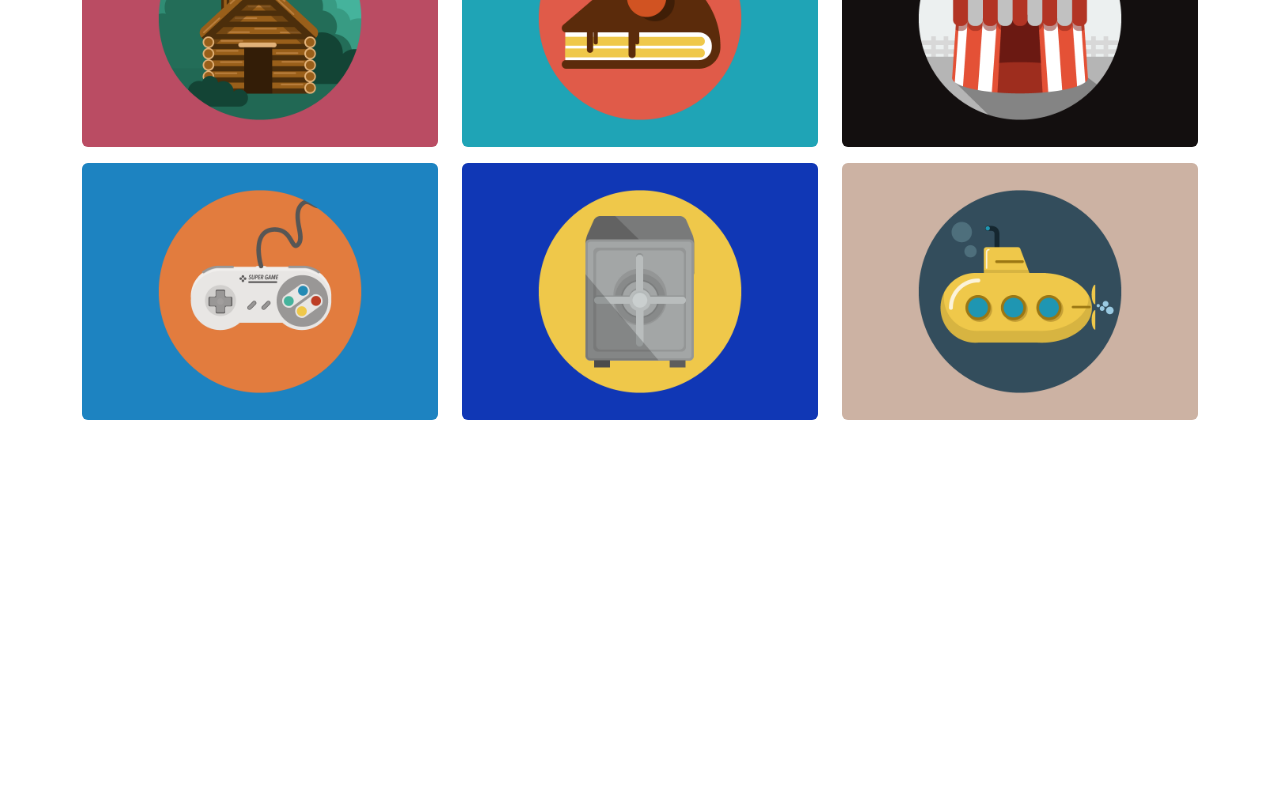
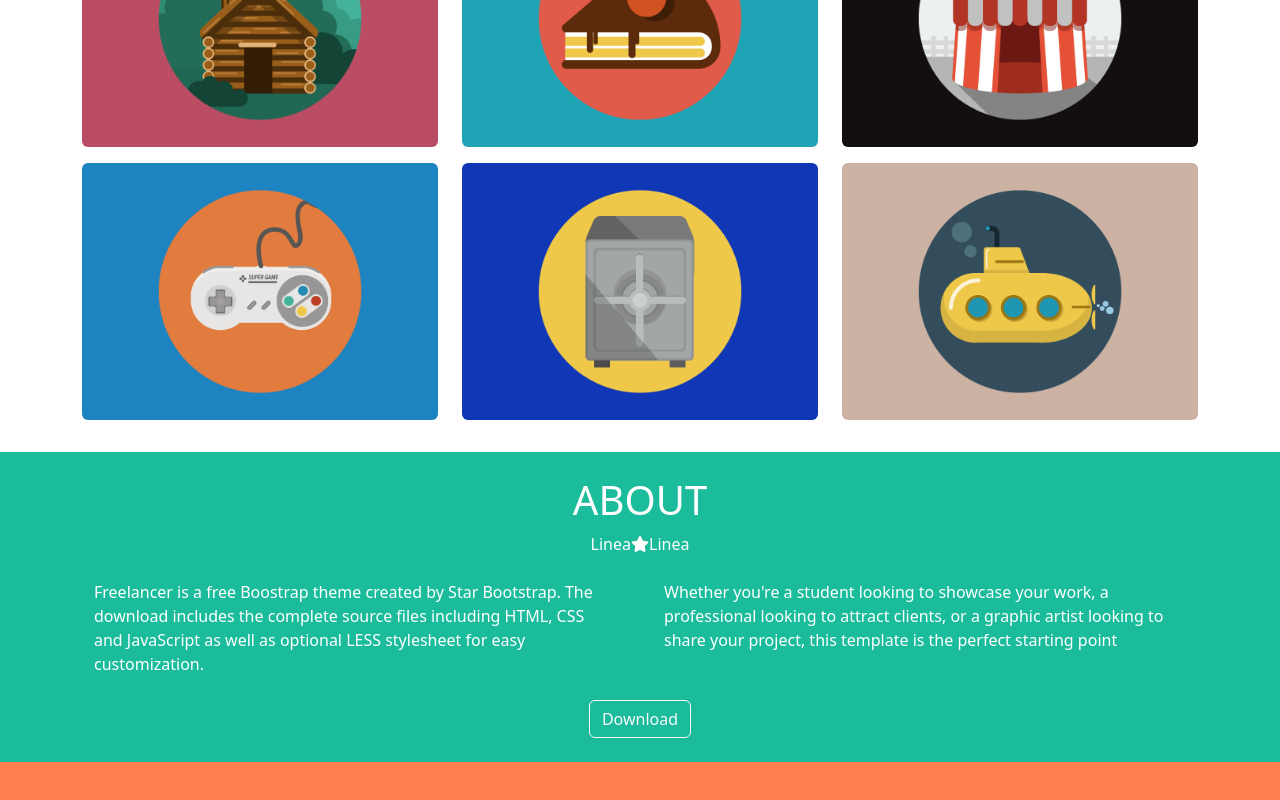
Before and after one commit to giacomobranchi/html-css-bootstrap-freelancer, a plain HTML site: page index.html in a window 1280 px wide. Shown: the part 763-1563 px from the top of the page. Before the commit the page ends 1215 px from the top, so only its background shows below. Drawn offline with nearby package versions, Linux system fonts and the light colour scheme.

Commit message:
add .about

```diff
--- a/assets/css/style.css
+++ b/assets/css/style.css
@@ -3,6 +3,19 @@
     background-color: aqua;
 }
 
+.debug .contacts {
+    height: 400px;
+    background-color: coral;
+}
+
 .jumbotron {
     background-color: #1abc9c;
 }
+
+.about {
+    background-color: #1abc9c;
+}
+
+header {
+    background-color: #3a546d;
+}
--- a/index.html
+++ b/index.html
@@ -76,14 +76,38 @@
                 </div>
             </div>
         </section>
-        <section class="about">
-
+        <section class="about  text-white py-4">
+            <div class="container">
+                <h1 class="text-center">ABOUT</h1>
+                <div class="d-flex justify-content-center align-items-center">
+                    <div>Linea</div>
+                    <i class="fa-solid fa-star"></i>
+                    <div>Linea</div>
+                </div>
+                <div class="row justify-content-center">
+                    <div class="col-8 col-md-6 p-4">
+                        <div>Freelancer is a free Boostrap theme created by Star Bootstrap. The download includes the
+                            complete source files including HTML, CSS and JavaScript as well as optional LESS stylesheet
+                            for easy customization.
+                        </div>
+                    </div>
+                    <div class="col-8 col-md-6 p-4">
+                        <div>Whether you're a student looking to showcase your work, a professional looking to attract
+                            clients, or a graphic artist looking to share your project, this template is the perfect
+                            starting point
+                        </div>
+                    </div>
+                    <div class="col-12 text-center">
+                        <div class="btn btn-outline-light">Download</div>
+                    </div>
+                </div>
+            </div>
         </section>
         <section class="contacts">
 
         </section>
     </main>
-
+    <footer class="text-center text-white"></footer>
 
     <script src="https://cdn.jsdelivr.net/npm/bootstrap@5.3.0/dist/js/bootstrap.bundle.min.js"
         integrity="sha384-geWF76RCwLtnZ8qwWowPQNguL3RmwHVBC9FhGdlKrxdiJJigb/j/68SIy3Te4Bkz"
```
